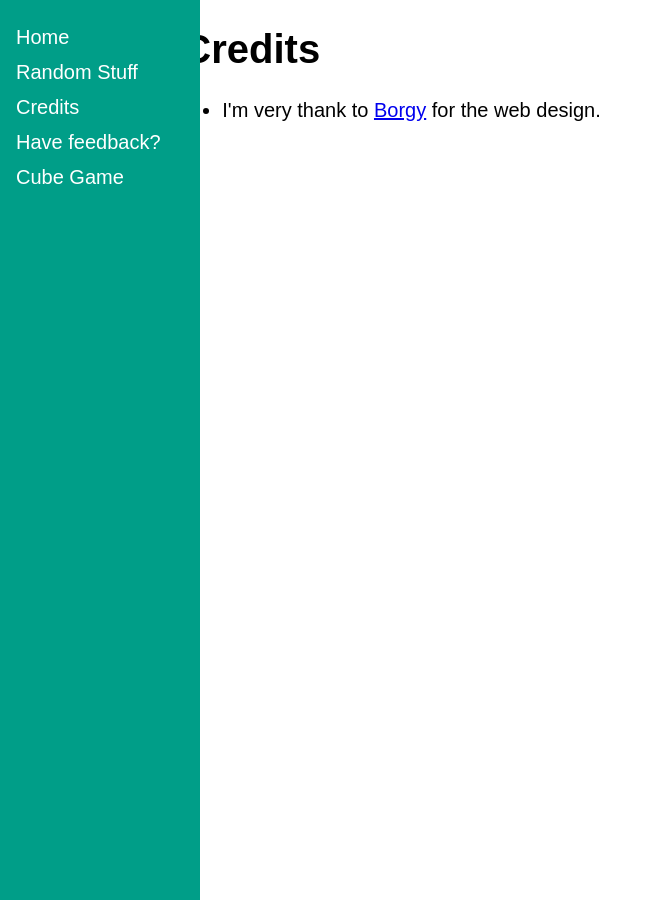
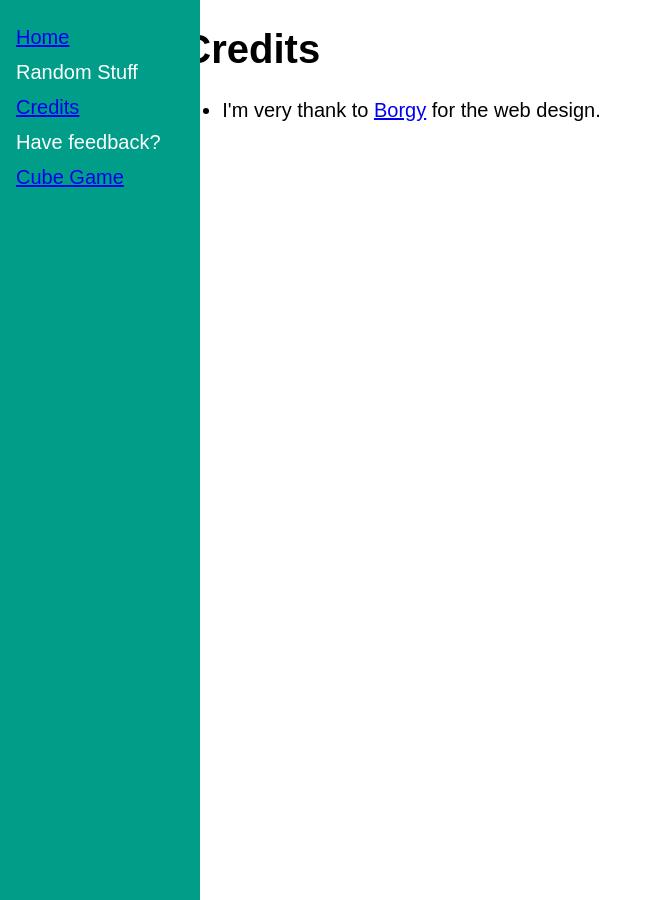
Before and after one commit to Dynosawr/Dynosawr.github.io, a Jekyll site: the page built from credit/index.md, in a window 1280 px wide. Shown: the whole page, without its empty margins (0-646 px from the left). Built offline with Jekyll 4.4.1, drawn with Linux system fonts in a browser that asks for light colours.

Commit message:
Update default.html

```diff
--- a/_layouts/default.html
+++ b/_layouts/default.html
@@ -3,6 +3,18 @@
   <head>
     <meta name="viewport" content="width=device-width, initial-scale=1">
     <meta charset="utf-8">
+	<style>
+a, a:link {
+  color: #0000EE;
+  text-decoration: underline;
+}
+a:visited {
+    color: #551A8B;
+}
+a:hover {
+  text-decoration: bold;
+}
+</style>
 	<link rel="stylesheet" href="{{ site.baseurl }}/style.css">
   </head>
   <body>
```
